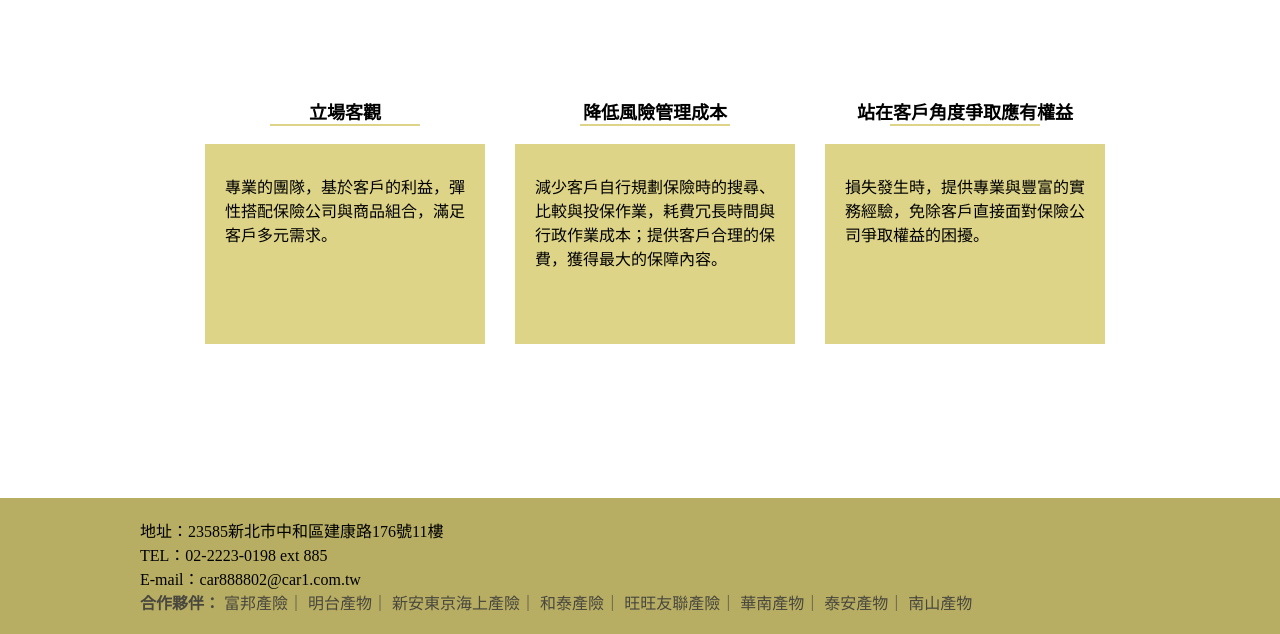
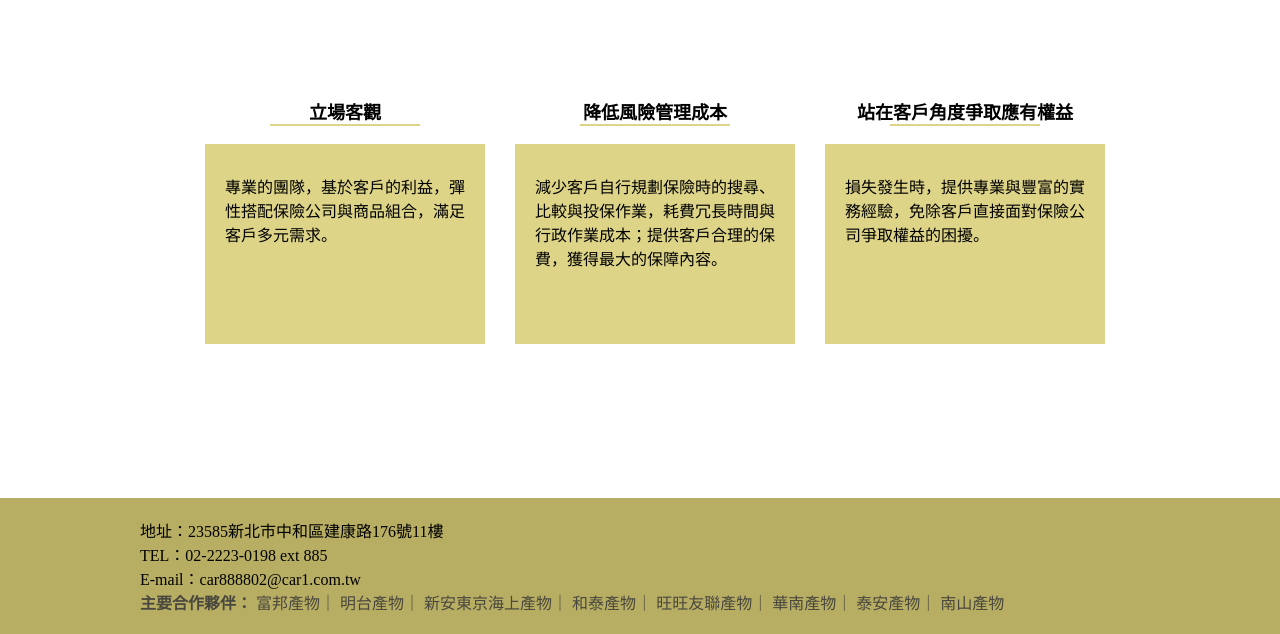
Before and after one commit to chen-wei-ni/wealthstar.github.io, a plain HTML site: page index.html in a window 1280 px wide. Shown: the part 682-1316 px from the top of the page. Drawn offline with nearby package versions, Linux system fonts and the light colour scheme; a web font is replaced by a local one.

Commit message:
motified some words

```diff
--- a/index.html
+++ b/index.html
@@ -70,12 +70,12 @@
 					<span>E-mail：car888802@car1.com.tw</span>
 				</div>
 				<div class="cor" style="color:#49473E;">
-					<span style="font-weight:600;">合作夥伴：</span>
-					<span><a href="https://www.fubon.com/insurance/home/">富邦產險</a>｜</span>
+					<span style="font-weight:600;">主要合作夥伴：</span>
+					<span><a href="https://www.fubon.com/insurance/home/">富邦產物</a>｜</span>
 					<span><a href="https://www.msig-mingtai.com.tw/">明台產物</a>｜</span>
-					<span><a href="https://www.tmnewa.com.tw/">新安東京海上產險</a>｜</span>
-					<span><a href="https://www.hotains.com.tw/">和泰產險</a>｜</span>
-					<span><a href="https://www.wwunion.com/">旺旺友聯產險</a>｜</span>
+					<span><a href="https://www.tmnewa.com.tw/">新安東京海上產物</a>｜</span>
+					<span><a href="https://www.hotains.com.tw/">和泰產物</a>｜</span>
+					<span><a href="https://www.wwunion.com/">旺旺友聯產物</a>｜</span>
 					<span><a href="https://www.south-china.com.tw/">華南產物</a>｜</span>
 					<span><a href="https://www.taian.com.tw/">泰安產物</a>｜</span>
 					<span><a href="https://www.nanshangeneral.com.tw/">南山產物</a></span>
```
